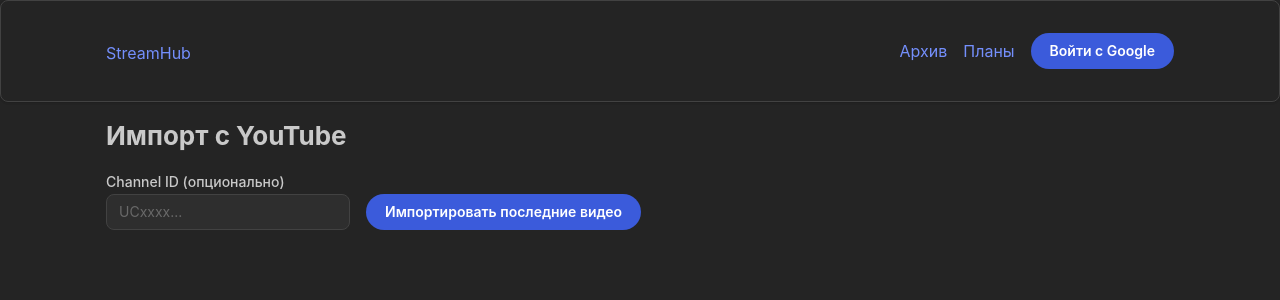
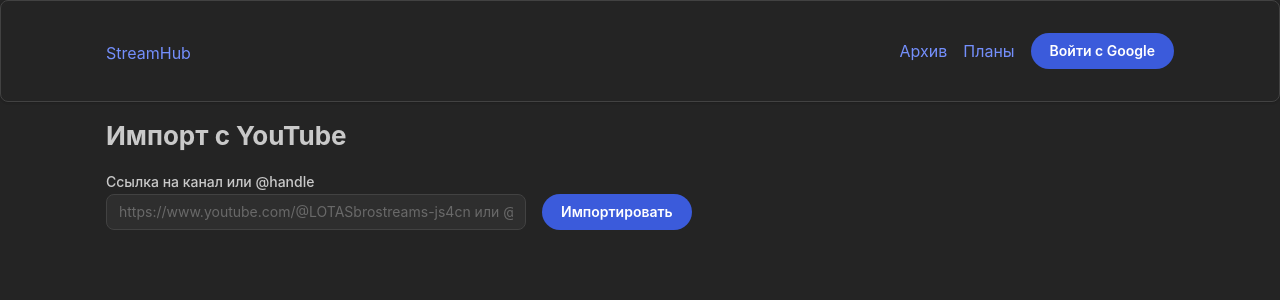
Before and after one commit to batalovmv/stream_history, a React (Vite) app in the folder streamhub/: page /admin/youtube-import in a window 1280 px wide. Shown: the top 300 px of the page. Built offline with nearby package versions, Linux system fonts and the light colour scheme; no server answers.

Commit message:
добавлен автодеплой всех видео канала на сайт

```diff
--- a/streamhub/src/pages/admin/YoutubeImportPage.tsx
+++ b/streamhub/src/pages/admin/YoutubeImportPage.tsx
@@ -4,19 +4,22 @@ import { supabase } from '@/lib/supabaseClient'
 import { notifications } from '@mantine/notifications'
 
 export default function YoutubeImportPage() {
-  const [channelId, setChannelId] = useState('')
+  const [input, setInput] = useState('') // ссылка или @handle
   const [loading, setLoading] = useState(false)
 
   const runImport = async () => {
     setLoading(true)
     try {
-      const { data, error } = await supabase.functions.invoke('youtube-sync', {
-        body: {},
-        // если хочешь передавать канал динамически:
-        // path: channelId ? `?channelId=${encodeURIComponent(channelId)}` : undefined,
+      const body: any = {}
+      if (input.trim()) body.channelUrlOrHandle = input.trim()
+
+      const { data, error } = await supabase.functions.invoke('youtube-sync', { body })
+      if (error) throw error
+
+      notifications.show({
+        color: 'green',
+        message: `Импортирован канал: ${data?.channelId ?? 'unknown'}, добавлено/обновлено: ${data?.upserted ?? 0}`,
       })
-      if (error) throw error
-      notifications.show({ color: 'green', message: `Импорт: ${JSON.stringify(data)}` })
     } catch (e: any) {
       notifications.show({ color: 'red', message: e.message || 'Импорт не удался' })
     } finally {
@@ -28,8 +31,14 @@ export default function YoutubeImportPage() {
     <section>
       <Title order={2} mb="md">Импорт с YouTube</Title>
       <Group align="flex-end">
-        <TextInput label="Channel ID (опционально)" placeholder="UCxxxx..." value={channelId} onChange={(e)=>setChannelId(e.currentTarget.value)} />
-        <Button loading={loading} onClick={runImport}>Импортировать последние видео</Button>
+        <TextInput
+          label="Ссылка на канал или @handle"
+          placeholder="https://www.youtube.com/@LOTASbrostreams-js4cn или @LOTASbrostreams-js4cn"
+          value={input}
+          onChange={(e)=>setInput(e.currentTarget.value)}
+          style={{ minWidth: 420 }}
+        />
+        <Button loading={loading} onClick={runImport}>Импортировать</Button>
       </Group>
     </section>
   )
```
